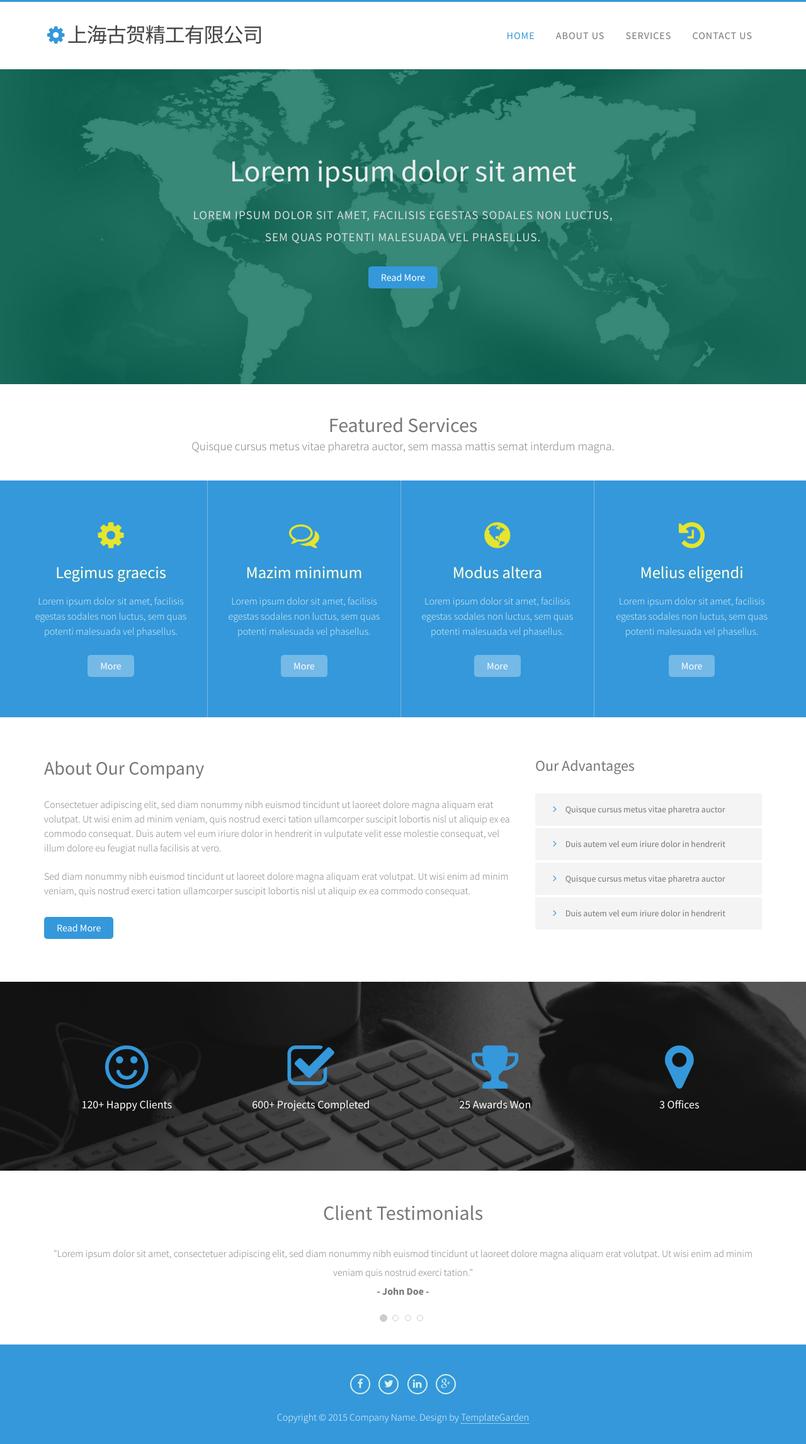
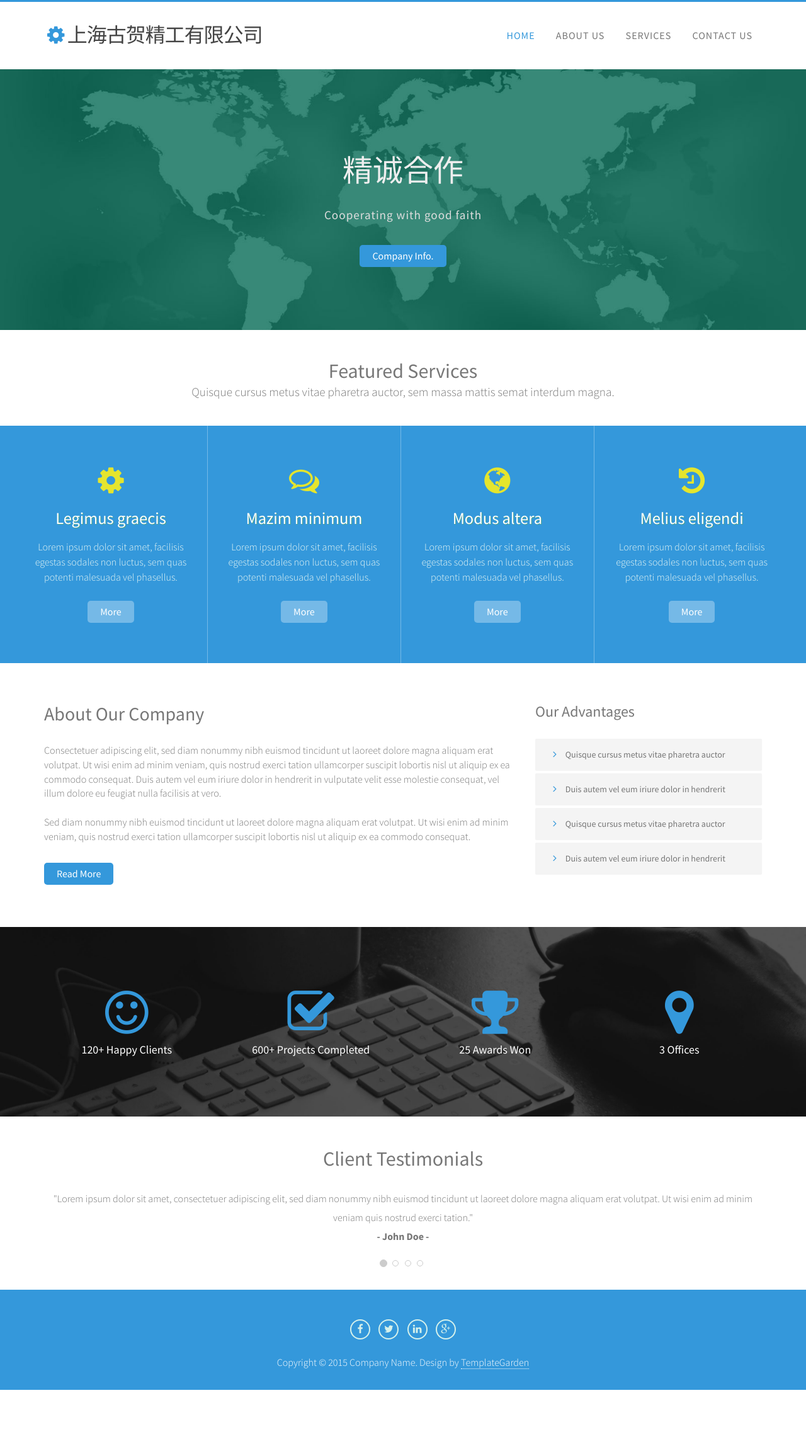
Before and after one commit to shghjg/shghjg.github.io, a Jekyll site: the page built from index.html, in a window 1280 px wide. Shown: the whole page at 63% size. Built offline with Jekyll 4.4.1, drawn with Linux system fonts in a browser that asks for light colours; after the commit the page ends 2207 px from its top, so only the background shows below that.

Commit message:
Update banner

```diff
--- a/css/style.scss
+++ b/css/style.scss
@@ -13,4 +13,12 @@
 
 .banner {
 	background-image: url(../images/banner-bg.jpg);
+	min-height: 400px;
 }
+
+.banner-info {
+
+	p {
+		text-transform: none;
+	}
+}
--- a/index.html
+++ b/index.html
@@ -5,10 +5,10 @@ layout: default
 <div class="banner text-center">
 	<div class="container">
 		<div class="banner-info">
-			<h1>Lorem ipsum dolor sit amet</h1>
-			<p>Lorem ipsum dolor sit amet, facilisis egestas sodales non luctus,<br>
-				sem quas potenti malesuada vel phasellus.</p>
-			<a class="banner_btn" href="about.html">Read More</a> </div>
+			<h1>精诚合作</h1>
+			<p>Cooperating with good faith</p>
+			<a class="banner_btn" href="about.html">Company Info.</a>
+		</div>
 	</div>
 </div>
 <div class="main">
```
